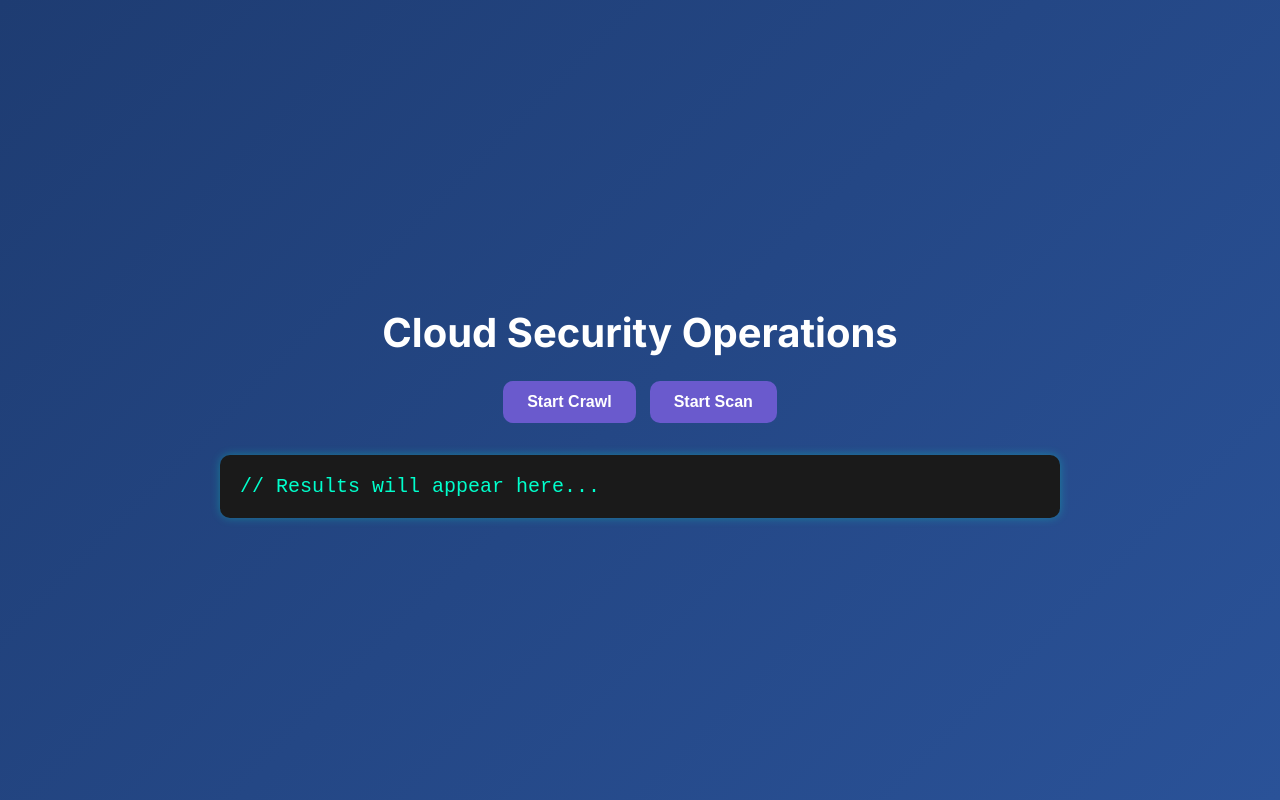
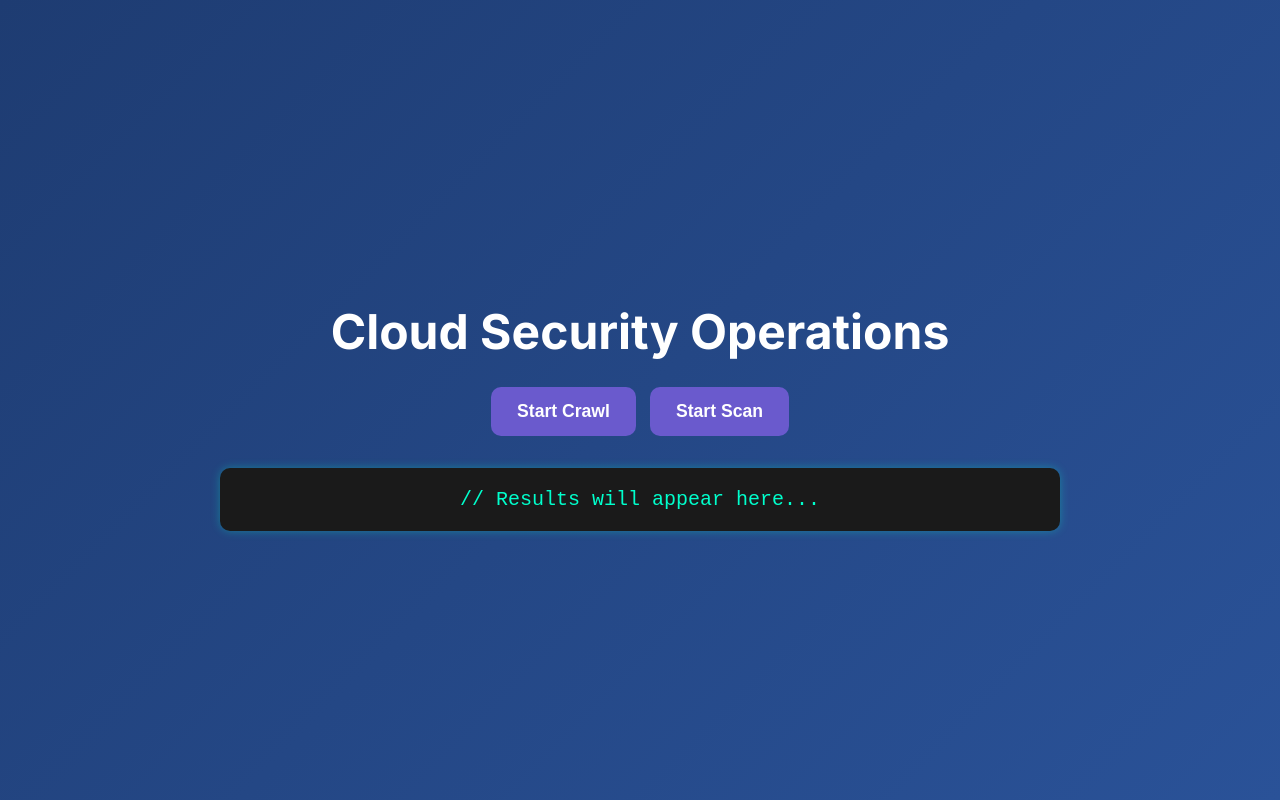
Before and after one commit to enweremo/scan-ui, a plain HTML site: page index.html in a window 1280 px wide. Drawn offline with Linux system fonts and the light colour scheme.

Commit message:
Update index.html

```diff
--- a/index.html
+++ b/index.html
@@ -9,19 +9,20 @@
     body {
       margin: 0;
       font-family: 'Inter', sans-serif;
-      background: linear-gradient(135deg, #1e3c72, #2a5298); /* Blue gradient */
+      background: linear-gradient(135deg, #1e3c72, #2a5298); /* Deep blue gradient */
       display: flex;
       flex-direction: column;
       align-items: center;
       justify-content: center;
       min-height: 100vh;
       color: #ffffff;
+      text-align: center;
     }
 
     h1 {
-      font-size: 2.5rem;
+      font-size: 3rem;
       font-weight: 700;
-      margin-bottom: 24px;
+      margin-bottom: 26px;
     }
 
     .btn-container {
@@ -31,19 +32,19 @@
     }
 
     button {
-      padding: 12px 24px;
+      padding: 14px 26px;
       border: none;
       border-radius: 10px;
       font-weight: 700;
-      font-size: 1rem;
+      font-size: 1.1rem;
       color: white;
-      background: #6a5acd; /* Soft purple */
+      background: #6a5acd; /* Light purple */
       cursor: pointer;
       transition: background 0.3s ease;
     }
 
     button:hover {
-      background: #00c978; /* Hover green */
+      background: #00c978; /* Vibrant green */
     }
 
     #spinner {
```
